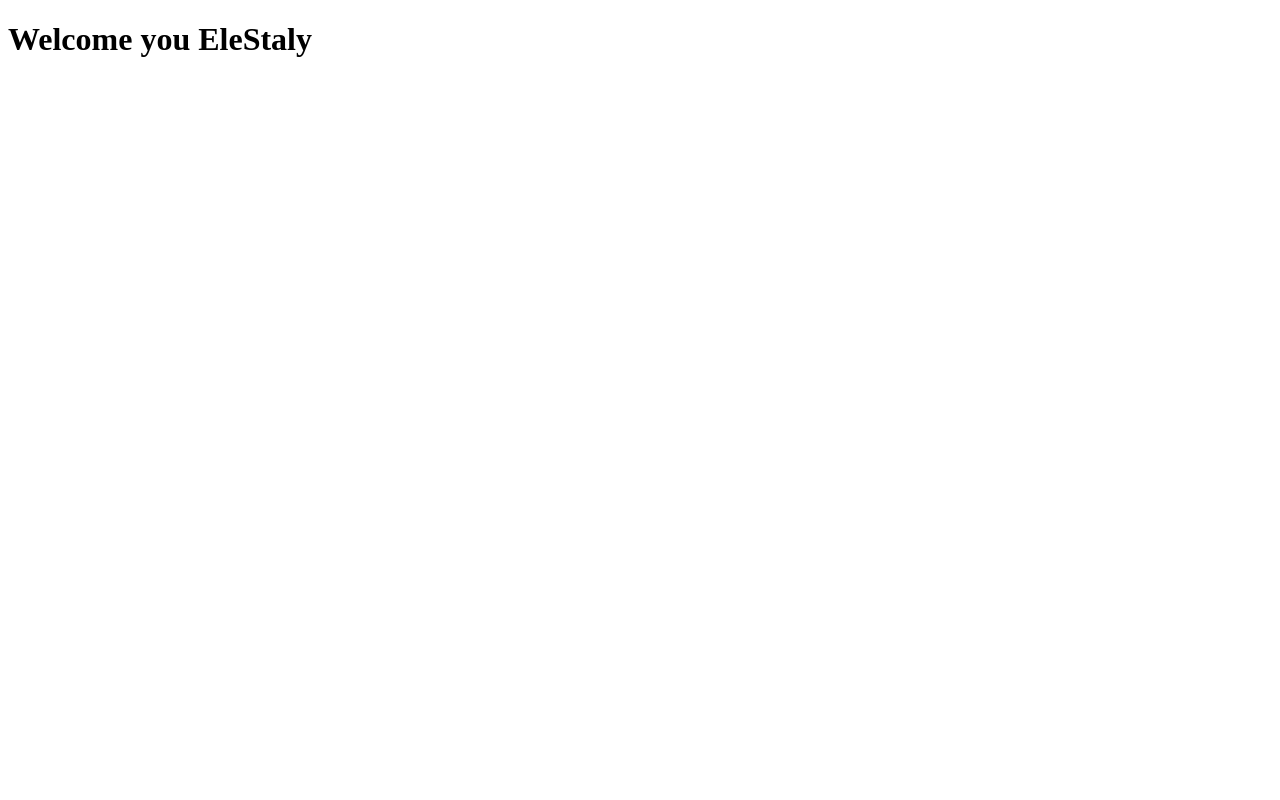
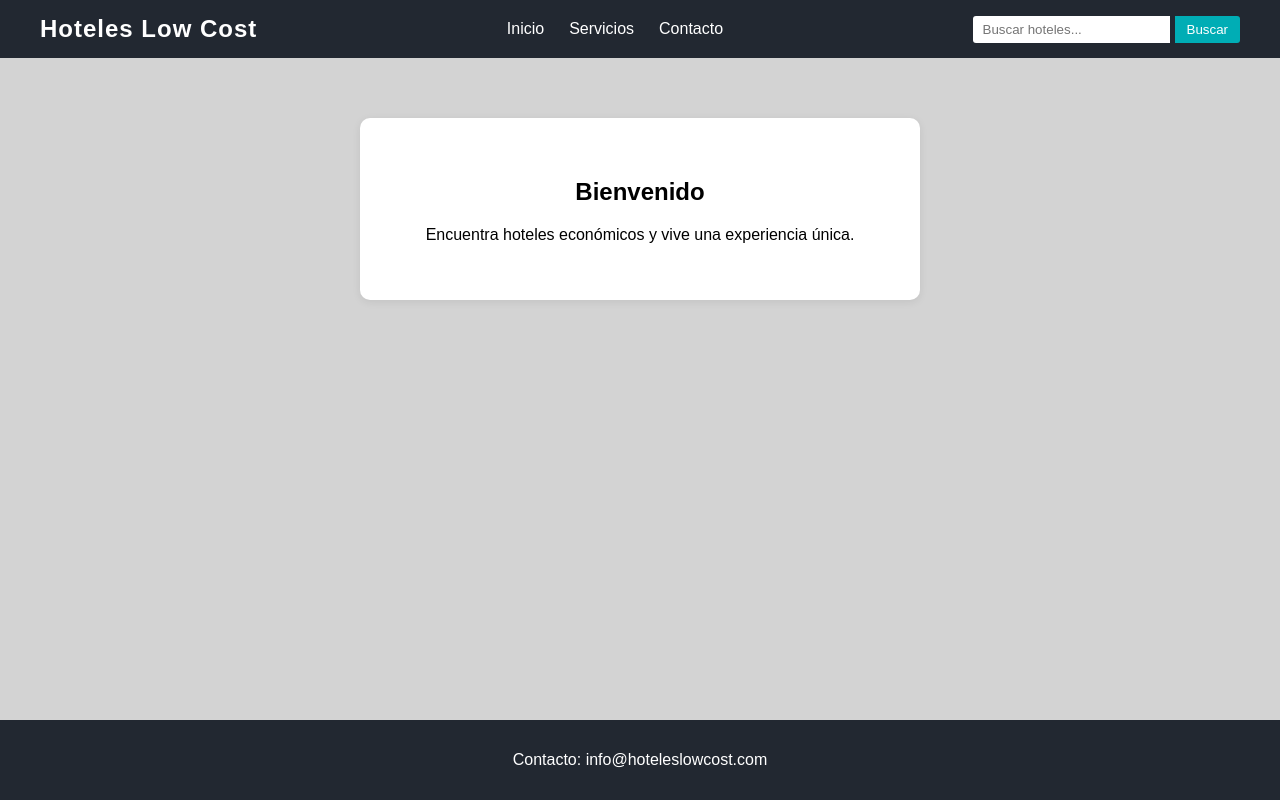
Before and after one commit to Ranses02/Invento, a plain HTML site: page index.html in a window 1280 px wide. Drawn offline with Linux system fonts and the light colour scheme.

Commit message:
se agrego un nuevo formato visual y un menu de busqueda

```diff
--- a/index.html
+++ b/index.html
@@ -1,11 +1,33 @@
 <!DOCTYPE html>
-<html lang="en">
+<html lang="es">
 <head>
     <meta charset="UTF-8">
-    <meta name="viewport" content="width=device-width, initial-scale=1.0">
-    <title>Document</title>
+    <title>Hoteles Low Cost</title>
+    <link rel="stylesheet" href="style.css">
 </head>
 <body>
-    <h1>Welcome you EleStaly</h1>
+    <header>
+        <nav class="navbar">
+            <div class="logo">Hoteles Low Cost</div>
+            <ul class="nav-links">
+                <li><a href="#">Inicio</a></li>
+                <li><a href="#">Servicios</a></li>
+                <li><a href="#">Contacto</a></li>
+            </ul>
+            <form class="search-form">
+                <input type="text" placeholder="Buscar hoteles...">
+                <button type="submit">Buscar</button>
+            </form>
+        </nav>
+    </header>
+    <main>
+        <section class="bienvenida">
+            <h2>Bienvenido</h2>
+            <p>Encuentra hoteles económicos y vive una experiencia única.</p>
+        </section>
+    </main>
+    <footer>
+        <p>Contacto: info@hoteleslowcost.com</p>
+    </footer>
 </body>
 </html>
--- a/style.css
+++ b/style.css
@@ -2,41 +2,89 @@ body {
     font-family: Arial, sans-serif;
     margin: 0;
     padding: 0;
-    background: #f4f4f4;
+    background: #d3d3d3; /* plomo */
 }
 
-header {
-    background: #0074D9;
+.navbar {
+    display: flex;
+    align-items: center;
+    justify-content: space-between;
+    background: #222831;
+    padding: 15px 40px;
+}
+
+.logo {
     color: #fff;
-    padding: 20px 0;
+    font-size: 1.5em;
+    font-weight: bold;
+    letter-spacing: 1px;
+}
+
+.nav-links {
+    list-style: none;
+    display: flex;
+    gap: 25px;
+    margin: 0;
+    padding: 0;
+}
+
+.nav-links li a {
+    color: #fff;
+    text-decoration: none;
+    font-size: 1em;
+    transition: color 0.2s;
+}
+
+.nav-links li a:hover {
+    color: #00adb5;
+}
+
+.search-form {
+    display: flex;
+    align-items: center;
+    gap: 5px;
+}
+
+.search-form input[type="text"] {
+    padding: 6px 10px;
+    border: none;
+    border-radius: 3px 0 0 3px;
+    outline: none;
+}
+
+.search-form button {
+    padding: 6px 12px;
+    border: none;
+    background: #00adb5;
+    color: #fff;
+    border-radius: 0 3px 3px 0;
+    cursor: pointer;
+    transition: background 0.2s;
+}
+
+.search-form button:hover {
+    background: #393e46;
+}
+
+main {
+    padding: 60px 20px 40px 20px;
     text-align: center;
 }
 
-nav ul {
-    list-style: none;
-    padding: 0;
-}
-
-nav ul li {
-    display: inline;
-    margin: 0 15px;
-}
-
-nav ul li a {
-    color: #fff;
-    text-decoration: none;
-}
-
-main {
-    padding: 40px 20px;
-    text-align: center;
+.bienvenida {
+    background: #fff;
+    margin: 0 auto;
+    max-width: 500px;
+    padding: 40px 30px;
+    border-radius: 10px;
+    box-shadow: 0 2px 8px rgba(0,0,0,0.08);
 }
 
 footer {
-    background: #333;
+    background: #222831;
     color: #fff;
     text-align: center;
-    padding: 10px 0;
+    padding: 15px 0;
     position: fixed;
     width: 100%;
     bottom: 0;
```
Also changed, not shown: prompts.txt, stayle.css (deleted).
